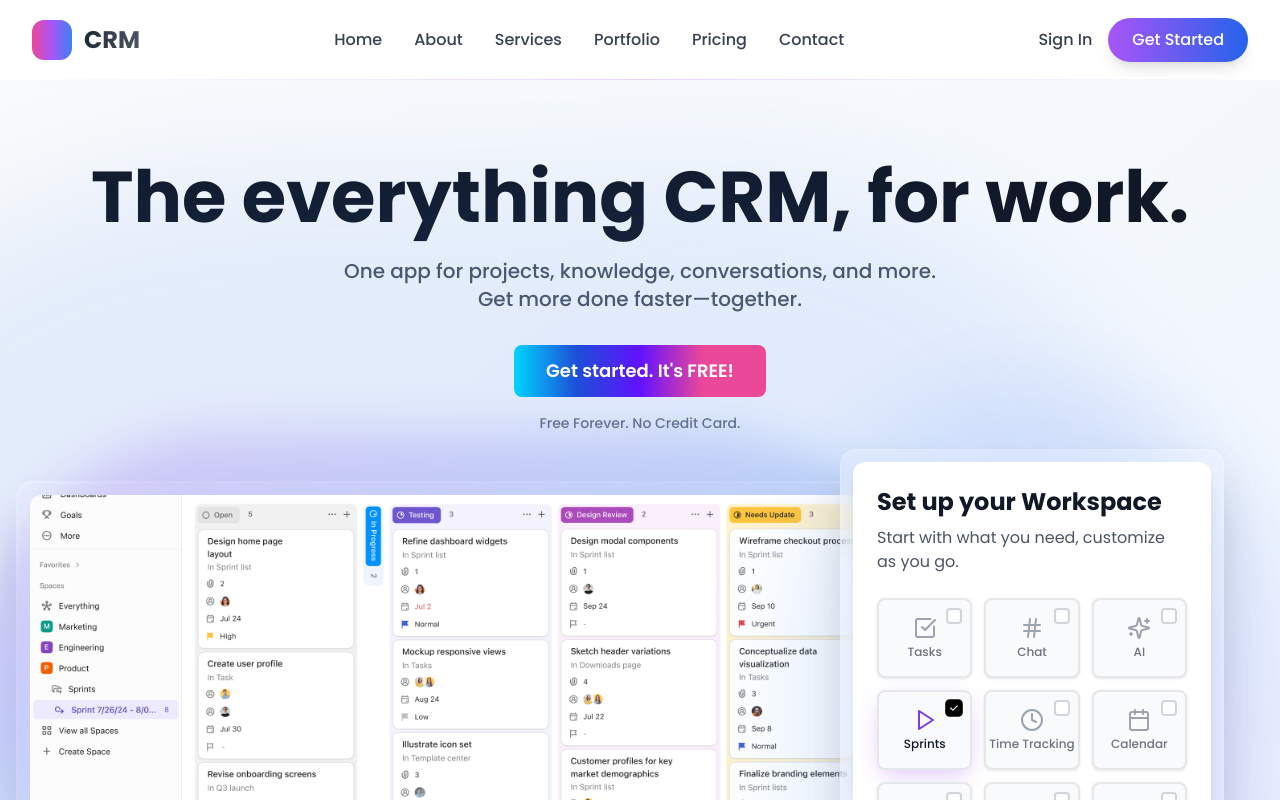
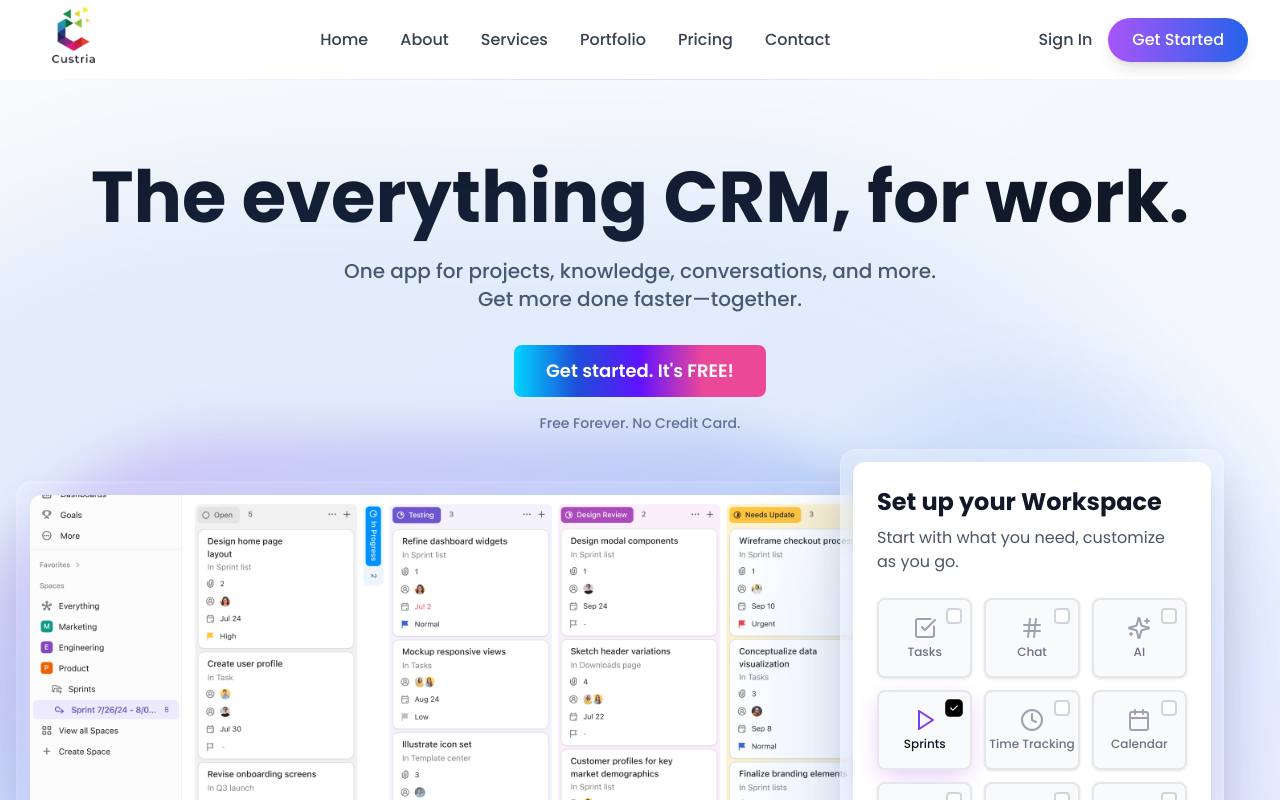
Before and after one commit to ojshav/crm-portfolio, a React (Vite) app: page / in a window 1280 px wide. Shown: the top 800 px of the page. Built offline with nearby package versions, Linux system fonts and the light colour scheme.

Commit message:
colore change of counter as well as logo added

```diff
--- a/src/component/Footer.jsx
+++ b/src/component/Footer.jsx
@@ -12,8 +12,7 @@ export default function Footer() {
             {/* Company Info */}
             <div className="space-y-4">
               <div className="flex items-center space-x-3">
-                <div className="w-8 h-8 bg-gradient-to-r from-pink-500 via-blue-500 to-purple-500 rounded-lg"></div>
-                <span className="text-white text-xl font-bold">CRM</span>
+                <img src="/logo.png" alt="" className='h-28 w-28' />
               </div>
               <p className="text-gray-300 text-sm leading-relaxed">
                 The everything app for productivity. Organize, collaborate, and streamline your workflow.
--- a/src/component/Navbar.jsx
+++ b/src/component/Navbar.jsx
@@ -20,10 +20,7 @@ export default function BeautifulNavbar() {
 
           {/* Logo */}
           <div className="flex items-center space-x-3">
-            <div className="w-8 h-8 lg:w-10 lg:h-10 bg-gradient-to-r from-pink-500 via-purple-500 to-blue-500 rounded-xl"></div>
-            <span className="text-xl lg:text-2xl font-bold bg-gradient-to-r from-gray-800 to-gray-600 bg-clip-text text-transparent">
-              CRM
-            </span>
+            <img src="/logo.png" alt="" className='h-20 w-20'/>
           </div>
 
           {/* Desktop Navigation */}
--- a/src/pages/Home/Components/OneSolution.jsx
+++ b/src/pages/Home/Components/OneSolution.jsx
@@ -422,10 +422,10 @@ const AnimatedCounter = ({
     const getGlowColor = () => {
         if (progress >= 0.9) { // When 90% or more complete, transition to pink
             return {
-                circleGlow: 'drop-shadow(0 0 8px rgba(244, 114, 182, 0.6))',
-                svgGlow: 'drop-shadow(0 0 10px rgba(244, 114, 182, 0.4))',
-                textShadow: '0 0 10px rgba(244, 114, 182, 0.5), 0 0 20px rgba(244, 114, 182, 0.3), 0 0 30px rgba(244, 114, 182, 0.2)',
-                strokeColor: '#f472b6' // Light pink stroke
+                circleGlow: 'drop-shadow(0 0 8px rgba(36, 99, 235, 0.6))',
+                svgGlow: 'drop-shadow(0 0 10px rgba(36, 99, 235, 0.4))',
+                textShadow: '0 0 10px rgba(36, 99, 235, 0.5), 0 0 20px rgba(36, 99, 235, 0.3), 0 0 30px rgba(36, 99, 235, 0.2)',
+                strokeColor: '#2463eb' // Light pink stroke
             };
         }
         return {
@@ -477,7 +477,7 @@ const AnimatedCounter = ({
                         className="text-2xl md:text-3xl font-bold text-sky-400 transition-all duration-300"
                         style={{
                             textShadow: glowStyle.textShadow,
-                            color: progress >= 0.9 ? '#f472b6' : '#38bdf8'
+                            color: progress >= 0.9 ? '#2463eb' : '#38bdf8'
                         }}
                     >
                         {prefix}{currentValue.toLocaleString()}{suffix}
--- a/src/pages/Services/components/MovingIconsSection.jsx
+++ b/src/pages/Services/components/MovingIconsSection.jsx
@@ -2,7 +2,7 @@ import React from 'react';
 
 const MovingIconsSection = () => {
   const iconSrc =
-    "https://www.websitedesigningtoronto.ca/71-large_default/logo-animation.jpg";
+    "/logo.png";
 
     const arr = [
         "https://images.ctfassets.net/w8fc6tgspyjz/1DX3J7bZQDSHGAg4GZSxF9/a1b21de0ef0ac9edb93ff3bb8e69d528/LambdaTest.svg",
```
Also changed, not shown: public/logo.png (added).
